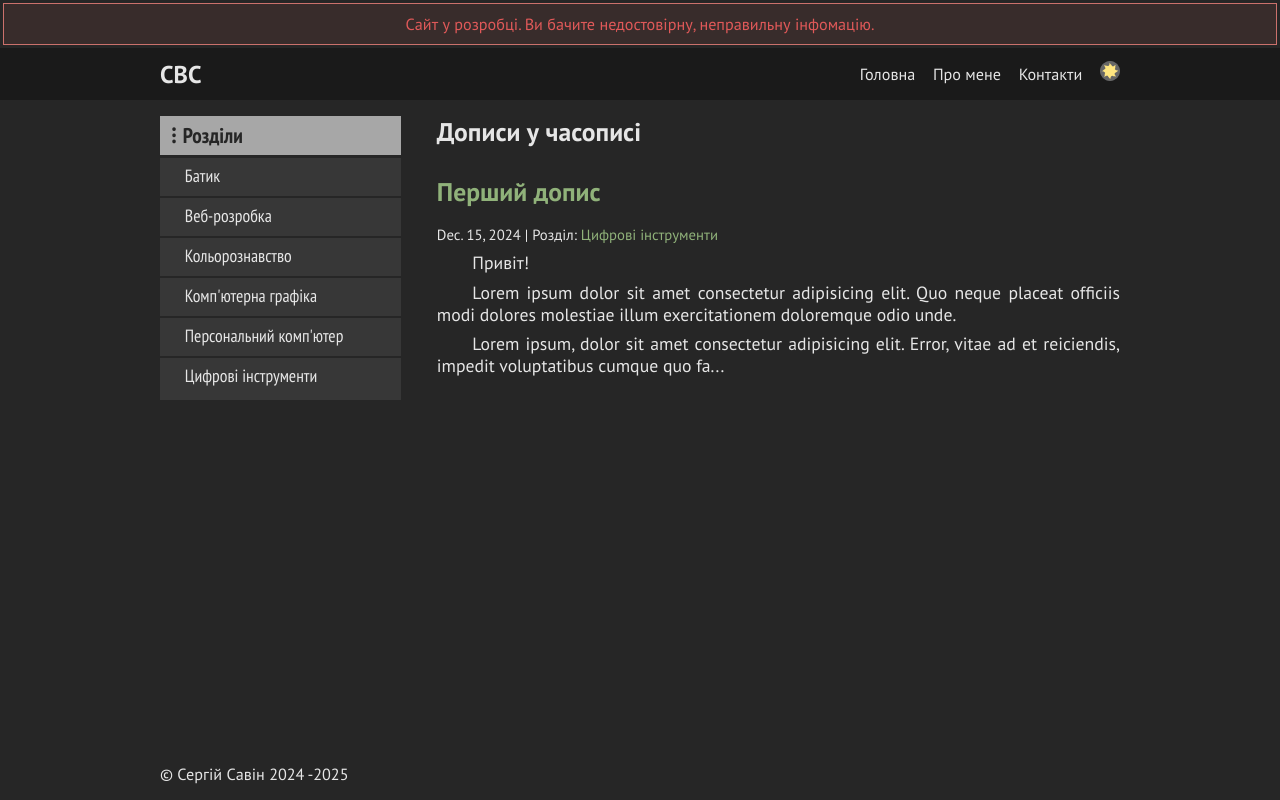
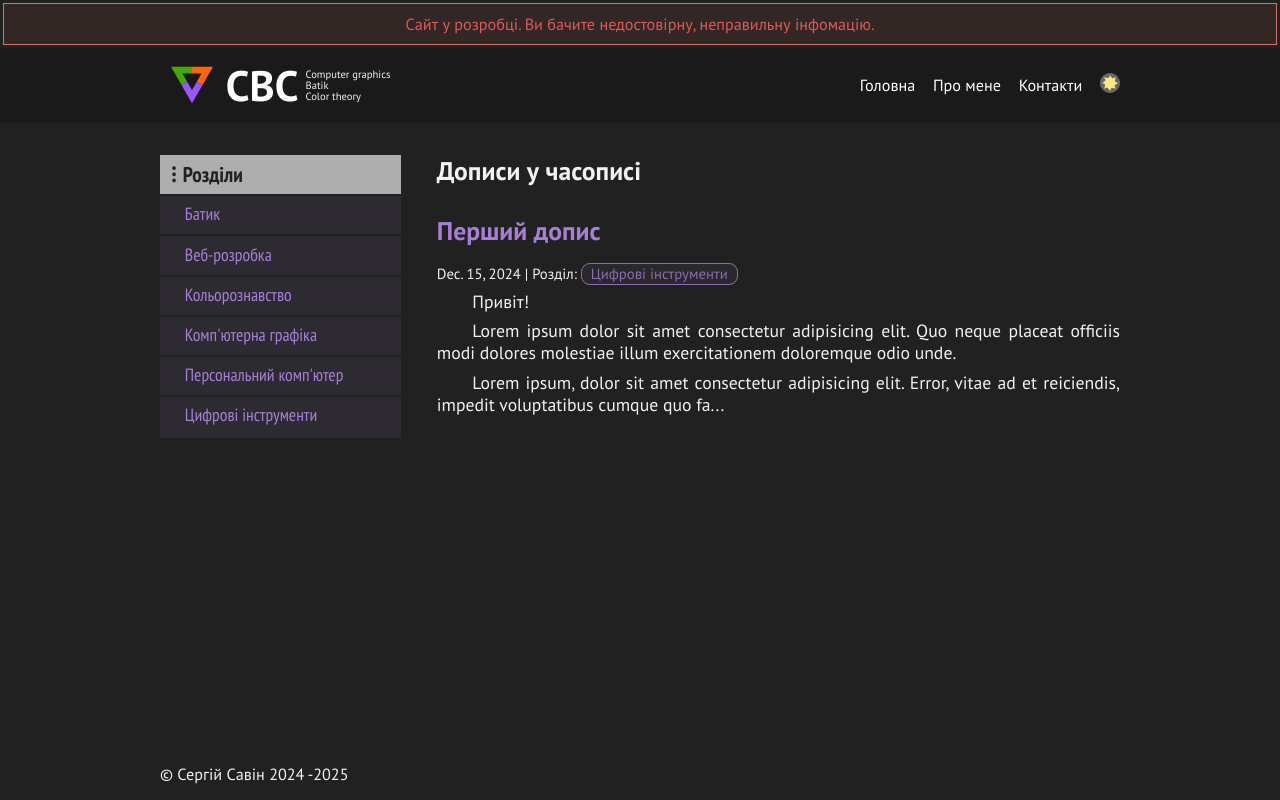
Before and after one commit to Syprox/personal_blog, a Django app: page / in a window 1280 px wide. Run offline with Django 5.2, Linux system fonts and the light colour scheme; data comes from the database, SQL or seed files in the repository; parts of the project's set-up code (start-up, migrations or seed data) failed here and were passed over; some web fonts are replaced.

Commit message:
logo added

```diff
--- a/blog/templates/blog/header.html
+++ b/blog/templates/blog/header.html
@@ -3,7 +3,22 @@
 <header class="full-width" aria-label="Page header conatiner">
   <nav aria-label="Pages list">
     <div id="logo">
-      <a href="{% url 'blog_index' %}"><h1>СВС</h1></a>
+      {% comment %} <img src="{% static 'img/logo3_icon.svg' %}" alt="" /> {% endcomment %}
+      <svg width="64" height="64" viewBox="0 0 64 64" version="1.1" id="svg1" xml:space="preserve" xmlns="http://www.w3.org/2000/svg" xmlns:svg="http://www.w3.org/2000/svg">
+        <g id="triangle" transform="matrix(0.9335924,0,0,0.9335924,-627.4625,-292.55091)" style="stroke-width:1">
+          <path style="fill:none;stroke:#ff6600;stroke-width:10.7113;stroke-linecap:butt;stroke-opacity:1" d="m 706.3709,323.30817 h 25 l -12.5,21.65064" id="orangecorner" />
+          <path style="fill:none;stroke:#44aa00;stroke-width:10.7113;stroke-linecap:butt;stroke-opacity:1" d="m 693.8709,344.95881 -12.5,-21.65064 h 25" id="greencorner" />
+          <path style="fill:none;stroke:#9955ff;stroke-width:10.7113;stroke-linecap:butt;stroke-opacity:1" d="m 718.8709,344.95881 -12.5,21.65063 -12.5,-21.65063" id="violetcorner" />
+        </g>
+      </svg>
+      <div class="logoletters">
+        <a href="{% url 'blog_index' %}">СВС</a>
+        <small class="desc">
+          <span>Computer graphics</span>
+          <span>Batik</span>
+          <span>Color theory</span>
+        </small>
+      </div>
     </div>
     <ul>
       <li>
--- a/blog/templates/blog/index.html
+++ b/blog/templates/blog/index.html
@@ -13,7 +13,7 @@
 
       {% for post in posts %}
         <h2><a href="{% url 'blog_detail' post.slug %}">{{ post.title }}</a></h2>
-        <small>
+        <small id="tags">
           {{ post.created_on.date }} | Розділ:{% for category in post.category.all %}
             <a href="{% url 'blog_category' category.slug %}">{{ category.name }}</a>
           {% endfor %}
--- a/static/css/cs_dark.css
+++ b/static/css/cs_dark.css
@@ -1,11 +1,23 @@
 :root {
-  --clr-bg: hsl(0, 0%, 15%);
-  --clr-text: hsl(0, 0%, 90%);
+  --clr-bg: hsl(0, 0%, 13%);
+  --clr-text: hsl(0, 0%, 95%);
   --clr-header-bg: hsl(0, 0%, 10%);
-  --clr-header-text: hsl(0, 0%, 90%);
+  --clr-header-text: hsl(0, 0%, 100%);
   --contrast: color-mix(in lab, currentcolor 10%, var(--clr-bg) 90%);
   --border-color: color-mix(in lab, currentcolor 65%, var(--clr-text) 20%);
-  --clr-link: hsl(96, 100%, 25%);
+  --clr-link-base: hsl(265, 100%, 35%);
+  --clr-link: color-mix(in lab, var(--clr-link-base) 50%, var(--clr-text) 50%);
+  --clr-linkhover: color-mix(
+    in lab,
+    var(--clr-link-base) 20%,
+    var(--clr-text) 80%
+  );
+  --clr-link-bg: color-mix(in lab, currentcolor 10%, var(--clr-bg) 90%);
+  --clr-linkhover-bg: color-mix(
+    in lab,
+    currentcolor 13%,
+    var(--clr-header-bg) 87%
+  );
 }
 
 html {
@@ -14,9 +26,16 @@ html {
 
 a,
 a:visited {
-  color: color-mix(in lab, var(--clr-link) 50%, var(--clr-text) 50%);
+  color: var(--clr-link);
 }
 
 a:hover {
-  color: color-mix(in lab, var(--clr-link) 30%, var(--clr-text) 70%);
+  color: var(--clr-linkhover);
+}
+
+main aside a {
+  background-color: var(--clr-link-bg);
+}
+main aside a:hover, main aside a:focus, main aside a:active {
+  background-color: var(--clr-linkhover-bg);
 }/*# sourceMappingURL=cs_dark.css.map */
--- a/static/css/main.css
+++ b/static/css/main.css
@@ -135,6 +135,28 @@ header {
 }
 header #logo {
   flex: 1;
+  display: flex;
+  align-items: center;
+  gap: 0.1em;
+}
+header #logo svg {
+  height: 42px;
+}
+header #logo a {
+  font-size: 2.4em;
+  font-weight: 700;
+}
+header #logo .logoletters {
+  display: flex;
+  gap: 0.4em;
+  align-items: center;
+}
+header #logo .logoletters .desc {
+  display: flex;
+  flex-direction: column;
+  gap: 0;
+  font-size: 0.6em;
+  line-height: 1;
 }
 header a {
   text-decoration: none;
@@ -160,8 +182,10 @@ header nav #theme_toggle_btn {
   margin: 0;
   padding: 0;
   cursor: pointer;
+  padding-block: 0;
+  padding-inline: 0;
 }
-header nav img {
+header nav #theme_toggle_btn img {
   height: 1.5em;
   width: 1.5em;
 }
@@ -172,7 +196,7 @@ header #theme-toggle {
 main {
   display: flex;
   gap: 2em;
-  margin-top: 1rem;
+  margin-top: 2rem;
 }
 main aside,
 main section {
@@ -202,14 +226,8 @@ main aside h2::before {
   padding: 0.3em;
 }
 main aside a {
-  background-color: color-mix(in lab, currentcolor 10%, var(--clr-bg) 90%);
-  color: var(--clr-text);
-  text-decoration: none;
   padding: 0.4em 0.5em 0.5em 1.4em;
   margin: 1px 0;
-}
-main aside a:hover, main aside a:focus, main aside a:active {
-  background-color: color-mix(in lab, currentcolor 13%, var(--clr-header-bg) 87%);
 }
 main aside a:last-child {
   padding-bottom: 0.7em;
@@ -265,6 +283,16 @@ main p {
   color: var(--clr-text);
   line-height: 1.25;
 }
+main #tags a {
+  border: 1px solid var(--clr-link);
+  padding: 0em 0.6em 0.05em;
+  border-radius: 0.6em;
+  background-color: var(--clr-link-bg);
+  opacity: 0.8;
+}
+main #tags a:hover {
+  background-color: var(--clr-linkhover-bg);
+}
 
 .pagination {
   margin-top: 1.4em;
--- /dev/null
+++ b/static/js/main-script.js
@@ -0,0 +1,7 @@
+const greencorner = document.getElementById('greencorner');
+const orangecorner = document.getElementById('orangecorner');
+const violetcorner = document.getElementById('violetcorner');
+
+greencorner.addEventListener('click', function () {
+    document.documentElement.style.setProperty('--clr-link-base', 'hsl(96, 100%, 25%)')
+});
```
Also changed, not shown: static/css/cs_light.css (+18 -3 lines), static/img/logo32_icon.svg (added), static/img/logo3_icon.svg (added), static/img/logo_icon.svg (added).
